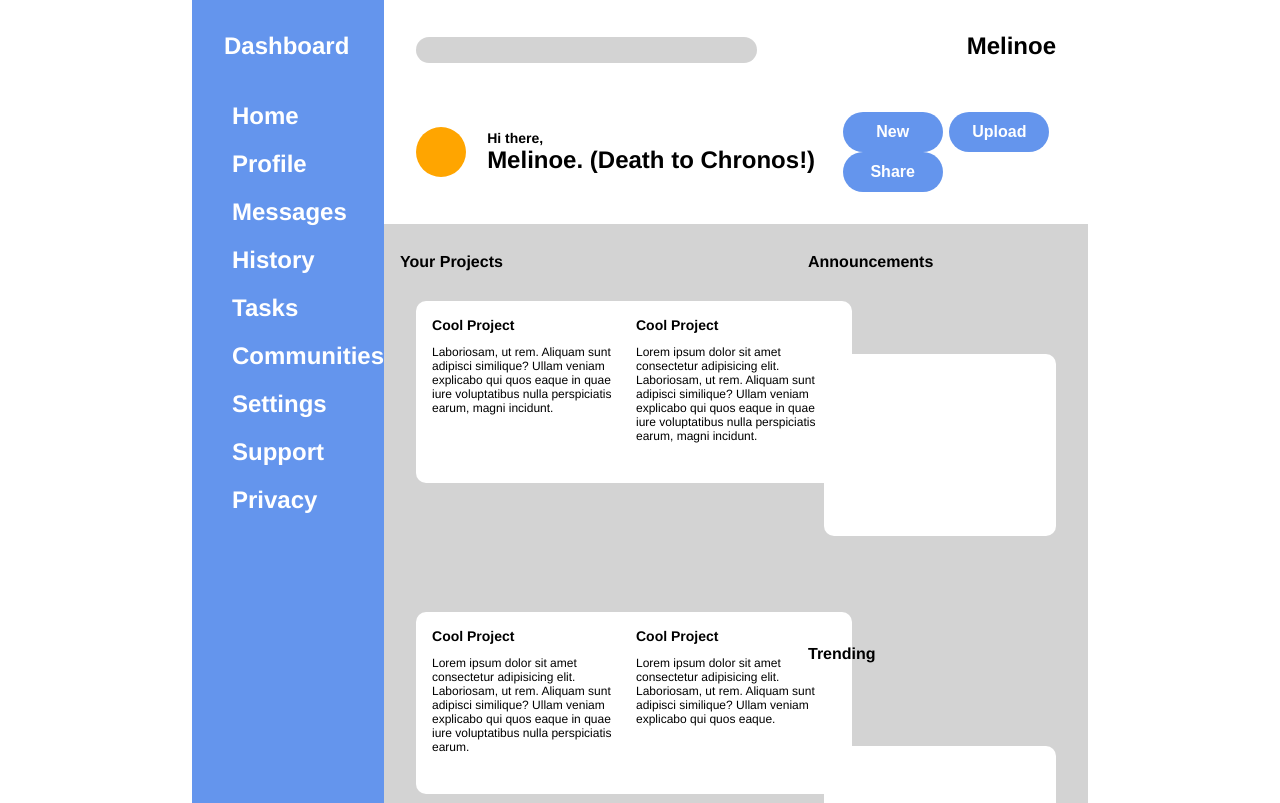
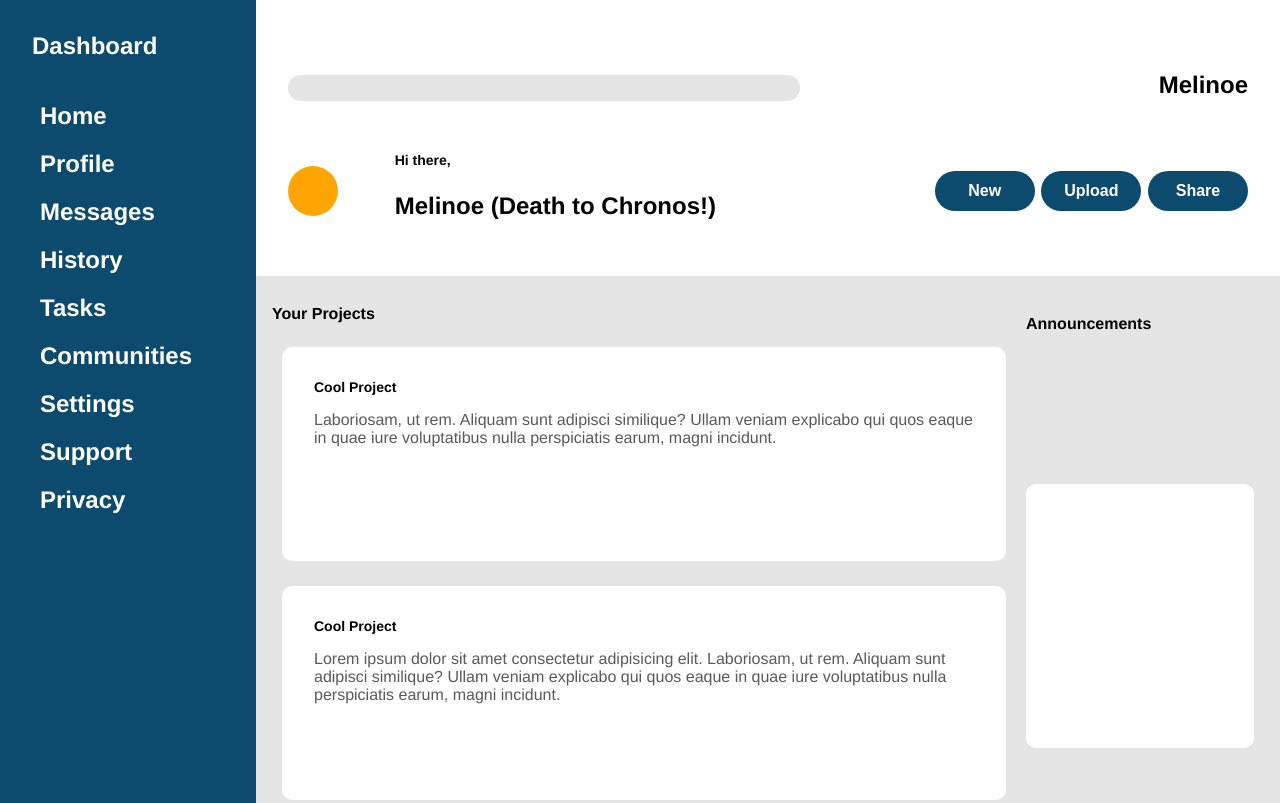
Before and after one commit to irisvw/admin-dashboard, a plain HTML site: page index.html in a window 1280 px wide. Shown: the top 803 px of the page. Drawn offline with Linux system fonts and the light colour scheme.

Commit message:
Add semantic HTML tags

```diff
--- a/index.html
+++ b/index.html
@@ -11,7 +11,7 @@
 <body>
   <div class="container">
 
-    <div class="sidebar">
+    <nav>
       <div class="logo">Dashboard</div>
       <div class="menu">
         <ul>
@@ -26,9 +26,9 @@
           <li>Privacy</li>
         </ul>
       </div>
-    </div>
+    </nav>
 
-    <div class="header">
+    <header class="main-header">
       <div class="nav">
         <input type="search">
       </div>
@@ -37,7 +37,7 @@
         <div class="icon"></div>
         <div class="greeting-text">
           <p class="hi">Hi there, </p>
-          <p class="user-name">Melinoe. (Death to Chronos!)</p>
+          <p class="user-name">Melinoe (Death to Chronos!)</p>
         </div>
       </div>
       <div class="actions">
@@ -45,13 +45,14 @@
         <button class="action-button">Upload</button>
         <button class="action-button">Share</button>
       </div>
-    </div>
+    </header>
 
-    <div class="main">
+    <main>
       <div class="projects">
         <header>
           <h2>Your Projects</h2>
         </header>
+        <div class="cards">
           <div class="card">
             <header>Cool Project</header>
             <p>Laboriosam, ut rem. Aliquam sunt adipisci similique?
@@ -83,6 +84,7 @@
             Ullam veniam explicabo qui quos eaque in quae iure voluptatibus nulla perspiciatis earum, magni incidunt.</p>
           </div>
         </div>
+      </div>
       <div class="news">
         <header>
           <h2>Announcements</h2>
@@ -93,7 +95,7 @@
         </header>
         <div class="card"></div>
       </div>
-    </div>
+    </main>
   </div>
 </body>
 
--- a/style.css
+++ b/style.css
@@ -1,3 +1,8 @@
+:root {
+  --main-bg-color: #0c4a6e;
+  --accent-color: #e5e5e5;
+}
+
 body {
   padding: 0;
   margin: 0;
@@ -5,12 +10,12 @@ body {
 
 .container {
   text-align: left;
-  width: 70%;
   max-height: 100vh;
-  margin: auto;
   display: grid;
   grid-template-columns: 1fr 4fr;
   grid-template-rows: 1fr 4fr;
+  /* margin: auto;
+  width: 70%; */
 }
 
 .container div {
@@ -20,13 +25,13 @@ body {
 }
 
 /* SIDEBAR */
-.sidebar {
+nav {
   grid-row: 1 / 3;
-  background-color: cornflowerblue;
+  background-color: var(--main-bg-color);
 }
 
 .logo {
-  background-color: cornflowerblue;
+  background-color: var(--main-bg-color);
   color: white;
   margin: 2rem;
 }
@@ -42,26 +47,31 @@ body {
 }
 
 /* HEADER */
-.header {
+.main-header {
   background-color: white;
   grid-column: 2 / 3;
   display: grid;
   grid-template-columns: 2fr 1fr;
   grid-template-rows: 1fr 1fr;
   padding: 2rem;
+  align-items: center;
 }
 
 input[type="search"] {
   border-style: none;
   border-radius: 15px;
   width: 80%;
-  background-color: lightgrey;
+  background-color: var(--accent-color);
   line-height: 1.5rem;
+}
+
+.actions {
+  justify-self: right;
 }
 
 .action-button {
   color: white;
-  background-color: cornflowerblue;
+  background-color: var(--main-bg-color);
   height: 40px;
   border-style: none;
   border-radius: 25px;
@@ -99,9 +109,9 @@ input[type="search"] {
 }
 
 /* MAIN */
-.main {
+main {
   padding: 1rem;
-  background-color: lightgrey;
+  background-color: var(--accent-color);
   grid-column: 2 / 3;
   grid-row: 2 / 3;
   display: grid;
@@ -110,25 +120,27 @@ input[type="search"] {
 }
 
 .news {
+  padding: 10px;
   display: grid;
   grid-template-rows: 1fr 3fr 1fr 3fr;
 }
 
-.projects {
+.cards {
   display: grid;
-  grid-template-columns: repeat(auto-fit, minmax(200px, 1fr));
-  grid-template-rows: 1fr 7fr;
+  padding: 10px;
+  grid-template-columns: repeat(auto-fit, minmax(350px, 1fr));
+  grid-template-rows: 1fr;
+  grid-auto-rows: 1fr;
+  gap: 25px;
 }
 
 .card {
   height: 150px;
-  width: 200px;
   background-color: white;
-  padding: 1rem;
-  margin: 1rem;
+  padding: 2rem;
   border-radius: 10px;
   border-style: none;
-  font-size: 12px;
+  font-size: 16px;
 }
 
 .card header {
@@ -136,9 +148,15 @@ input[type="search"] {
 }
 
 .card p {
-  font-size: 12px;
+  font-size: 16px;
+  color: rgb(90, 90, 90);
   font-weight: normal;
 }
+
+.news .card {
+  height: 200px;
+}
+
 
 h2 {
   font-size: 16px;
```
Lines whose indentation alone changed are shown as unchanged.
